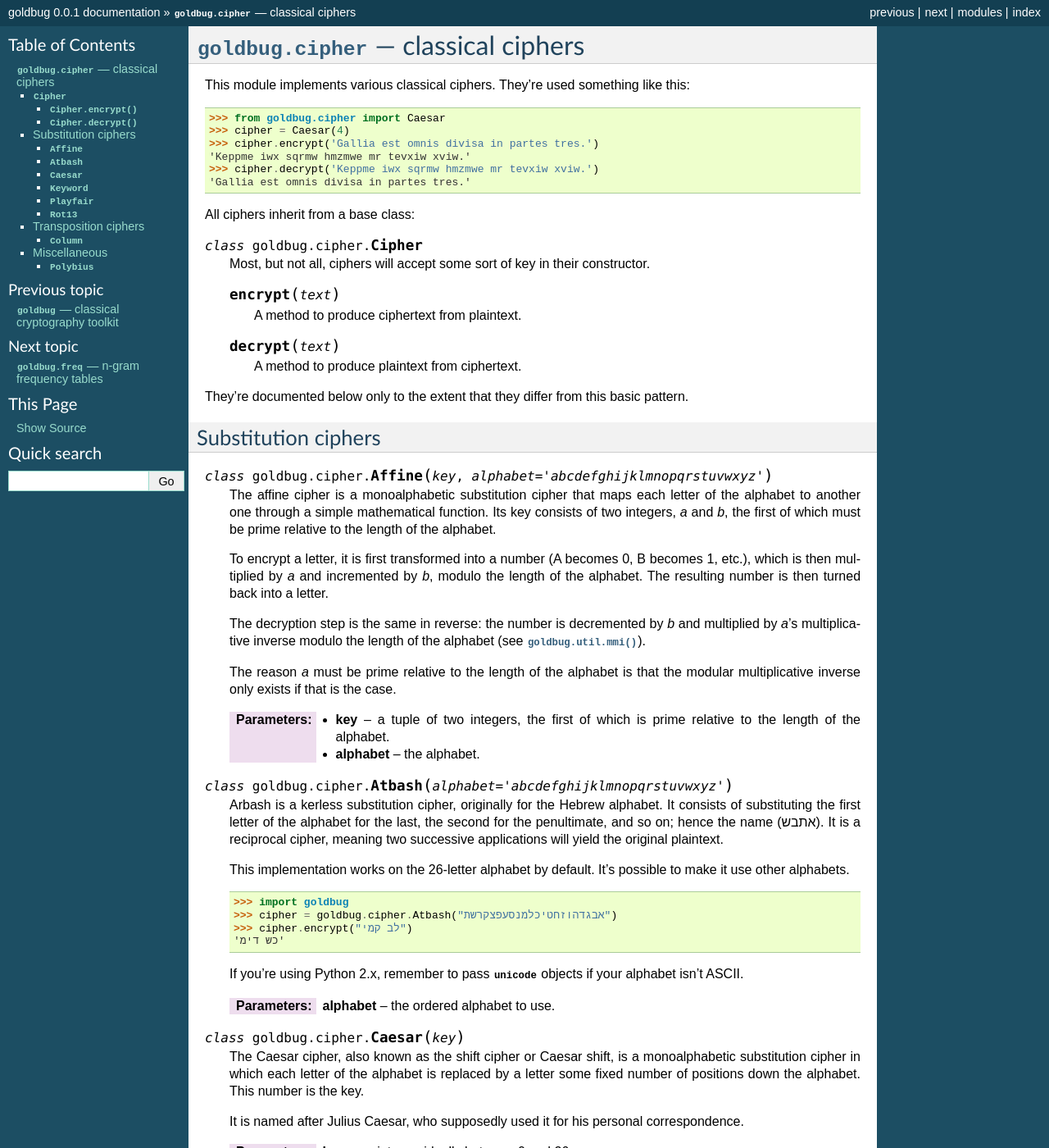
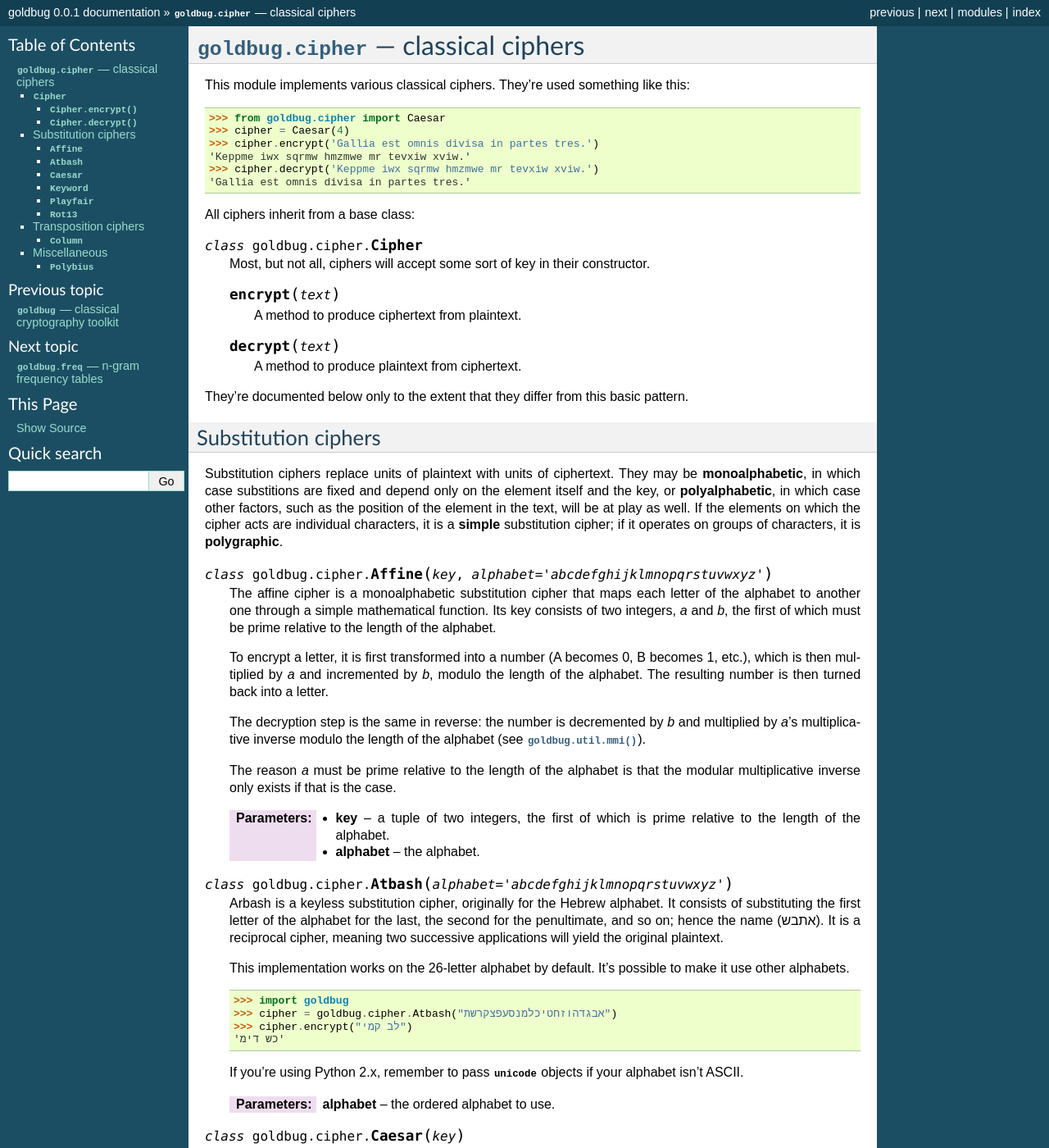
Before and after one commit to Cairnarvon/goldbug, a Sphinx documentation site: the page built from doc/cipher.rst, in a window 1280 px wide and 1400 px high. Shown: the whole window at 82% size. Built offline with Sphinx 7.4.7, drawn with Linux system fonts in a browser that asks for light colours; formulas are drawn with MathJax 3; some of the changed text lies outside the part shown.

Commit message:
Documentation.

```diff
--- a/doc/cipher.rst
+++ b/doc/cipher.rst
@@ -35,6 +35,14 @@ pattern.
 Substitution ciphers
 --------------------
 
+Substitution ciphers replace units of plaintext with units of ciphertext. They
+may be **monoalphabetic**, in which case substitions are fixed and depend only
+on the element itself and the key, or **polyalphabetic**, in which case other
+factors, such as the position of the element in the text, will be at play as
+well. If the elements on which the cipher acts are individual characters, it is
+a **simple** substitution cipher; if it operates on groups of characters, it is
+**polygraphic**.
+
 .. class:: Affine(key, alphabet="abcdefghijklmnopqrstuvwxyz")
 
    The affine cipher is a monoalphabetic substitution cipher that maps each
@@ -60,7 +68,7 @@ Substitution ciphers
 
 .. class:: Atbash(alphabet="abcdefghijklmnopqrstuvwxyz")
 
-   Arbash is a kerless substitution cipher, originally for the Hebrew alphabet.
+   Arbash is a keyless substitution cipher, originally for the Hebrew alphabet.
    It consists of substituting the first letter of the alphabet for the last,
    the second for the penultimate, and so on; hence the name (אתבש). It is a
    reciprocal cipher, meaning two successive applications will yield the
@@ -156,6 +164,10 @@ Substitution ciphers
 Transposition ciphers
 ---------------------
 
+Transposition ciphers produce ciphertext by permuting plaintext---that is,
+transposing its elements. Elements on which the ciphers work may be individual
+characters or groups of them.
+
 .. class:: Column(key, pad='x')
 
    The columnar transposition cipher is a fairly straightforward transposition
```
Also changed, not shown: doc/freq.rst (+10 -1 lines).
